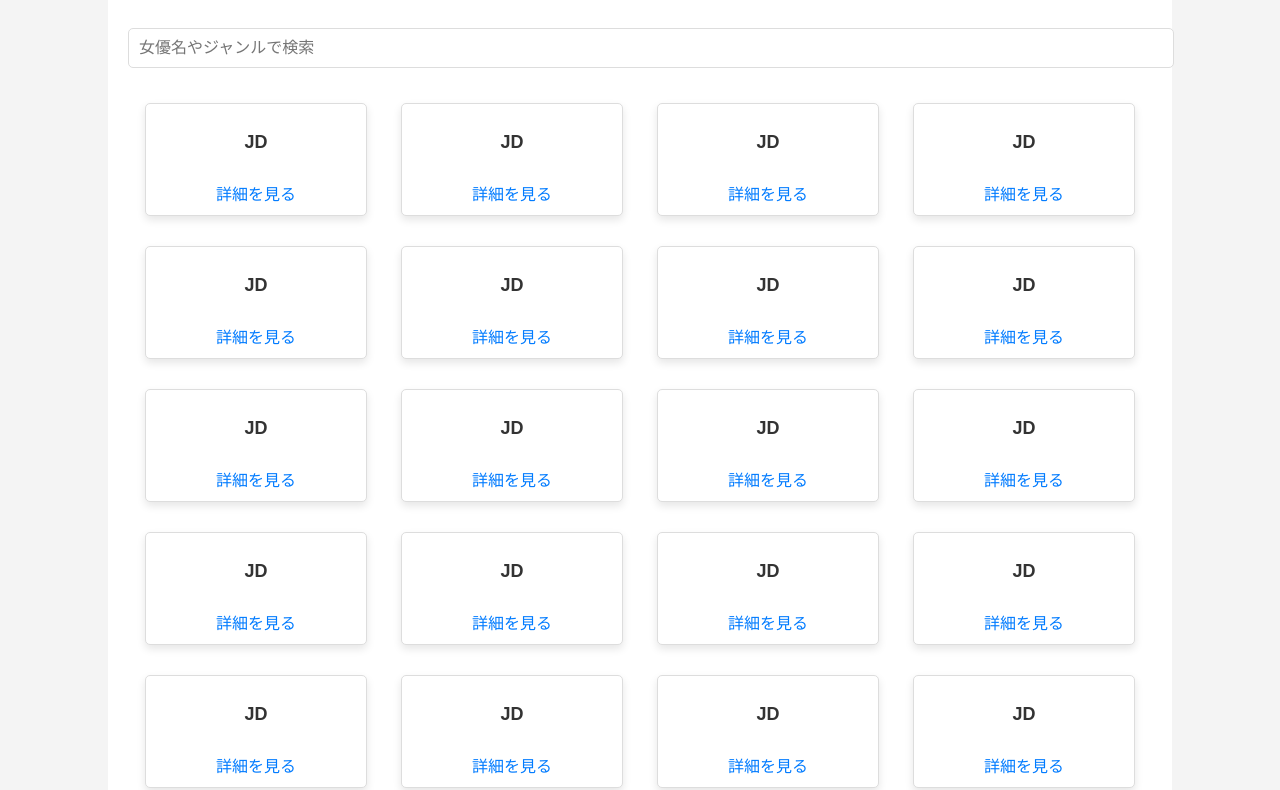
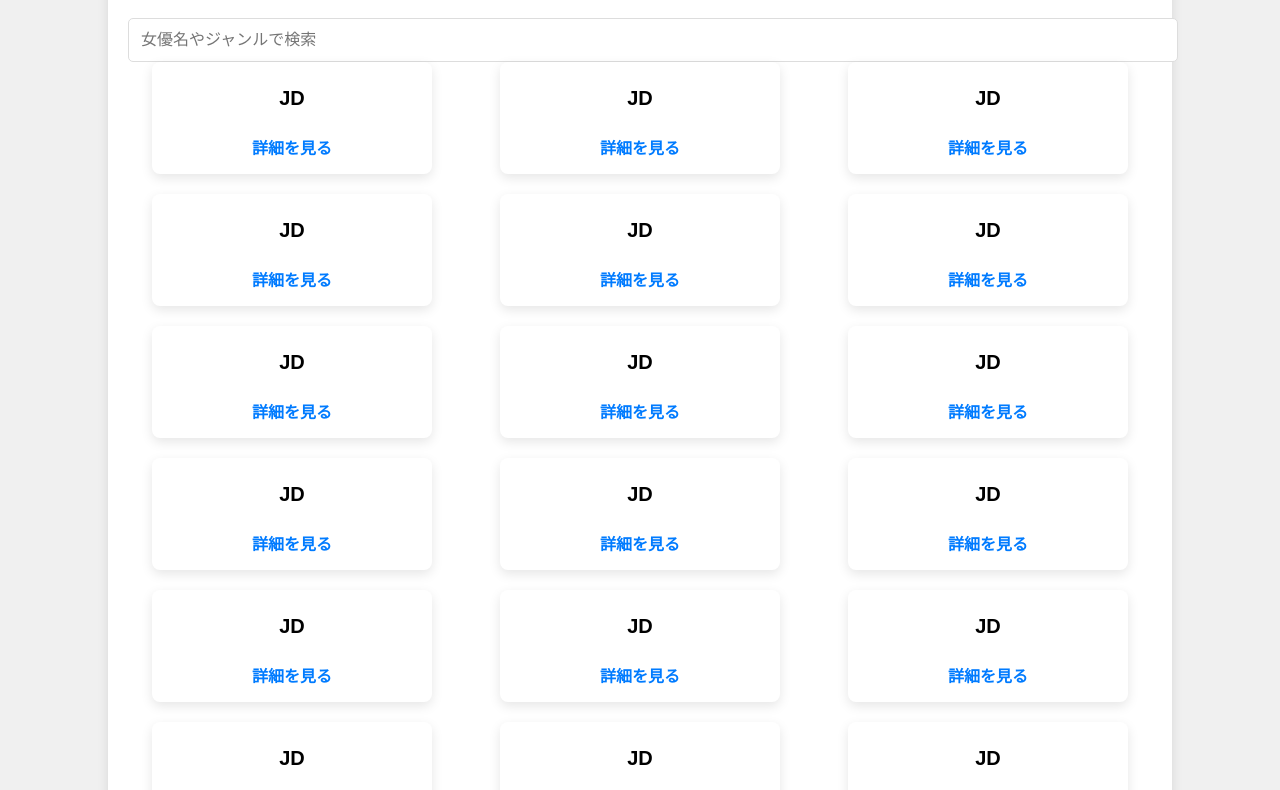
Before and after one commit to RuukRey1412/RuukRey1412.github.io, a plain HTML site: page index.html in a window 1280 px wide. Shown: the part 101-891 px from the top of the page. Drawn offline with Linux system fonts and the light colour scheme.

Commit message:
Update style.css

```diff
--- a/style.css
+++ b/style.css
@@ -2,25 +2,31 @@ body {
     font-family: Arial, sans-serif;
     margin: 0;
     padding: 0;
-    background-color: #f4f4f4;
+    background-color: #f0f0f0;
 }
 
 .container {
     width: 80%;
     margin: 0 auto;
     padding: 20px;
-    background-color: white;
+    background-color: #ffffff;
+    border-radius: 10px;
+    box-shadow: 0 4px 12px rgba(0, 0, 0, 0.1);
+}
+
+header {
+    text-align: center;
+    margin-bottom: 20px;
 }
 
 h1 {
-    text-align: center;
     color: #333;
 }
 
 #searchInput {
     width: 100%;
-    padding: 10px;
-    margin: 20px 0;
+    padding: 12px;
+    margin-top: 10px;
     font-size: 16px;
     border: 1px solid #ddd;
     border-radius: 5px;
@@ -30,27 +36,31 @@ h1 {
     display: flex;
     flex-wrap: wrap;
     justify-content: space-around;
+    gap: 20px;
 }
 
 .actress-card {
-    width: 200px;
-    margin: 15px;
-    padding: 10px;
+    width: 250px;
+    padding: 15px;
     background-color: #fff;
-    border: 1px solid #ddd;
-    border-radius: 5px;
+    border-radius: 8px;
     text-align: center;
-    box-shadow: 0 4px 8px rgba(0, 0, 0, 0.1);
+    box-shadow: 0 4px 12px rgba(0, 0, 0, 0.1);
+    transition: transform 0.3s ease;
+}
+
+.actress-card:hover {
+    transform: translateY(-10px);
 }
 
 .actress-card img {
     width: 100%;
-    border-radius: 5px;
+    border-radius: 8px;
 }
 
 .actress-card h3 {
-    font-size: 18px;
-    color: #333;
+    font-size: 20px;
+    margin: 10px 0;
 }
 
 .actress-card p {
@@ -60,7 +70,13 @@ h1 {
 
 .actress-card a {
     display: inline-block;
-    margin-top: 10px;
+    margin-top: 15px;
     color: #007bff;
     text-decoration: none;
+    font-weight: bold;
 }
+
+.video-container {
+    margin-top: 20px;
+    text-align: center;
+}
```
